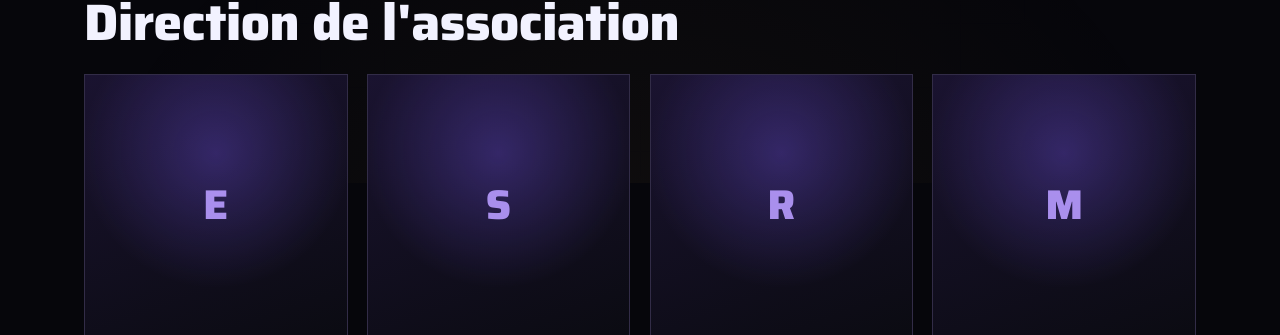
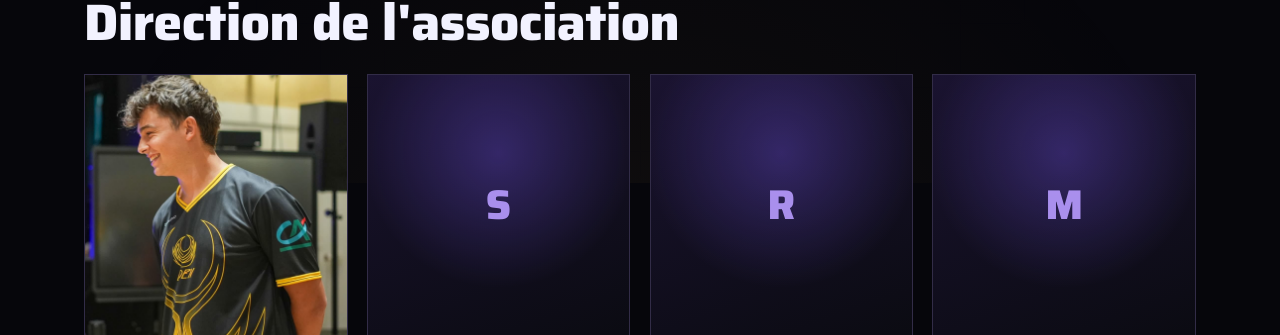
Before and after one commit to Kirito160302/eden-esport-web, a Next.js app: page /notre-equipe in a window 1280 px wide. Shown: the part 617-952 px from the top of the page. Built offline with nearby package versions, Linux system fonts and the light colour scheme; no server answers.

Commit message:
photo kirito equipe

```diff
--- a/src/app/globals.css
+++ b/src/app/globals.css
@@ -1066,3 +1066,6 @@ main section,.finale{scroll-margin-top:90px}
 /* Notre équipe — carte "poste ouvert" */
 .player-card.is-open{opacity:.62}
 .player-card.is-open .ini{color:var(--muted-2)}
+
+/* Notre équipe — photo dans l'avatar */
+.player-avatar img{position:absolute;inset:0;width:100%;height:100%;object-fit:cover;object-position:50% 20%}
--- a/src/app/notre-equipe/page.tsx
+++ b/src/app/notre-equipe/page.tsx
@@ -4,23 +4,24 @@ import { PageHero } from "@/components/ui";
 
 export const metadata: Metadata = { title: "Notre équipe" };
 
-// [nom, rôle]
-const BUREAU: [string, string][] = [
-  ["Enzo « Kirito » Gomez", "Président"],
-  ["Sébastien Kroner", "Vice-président"],
-  ["Romaric « Roro » Malapeyre", "Vice-président"],
-  ["Marie-Laure Richard", "Secrétaire"],
-  ["Poste ouvert", "Trésorier"],
+type Member = { name: string; role: string; img?: string };
+
+const BUREAU: Member[] = [
+  { name: "Enzo « Kirito » Gomez", role: "Président", img: "/team/kirito.jpg" },
+  { name: "Sébastien Kroner", role: "Vice-président" },
+  { name: "Romaric « Roro » Malapeyre", role: "Vice-président" },
+  { name: "Marie-Laure Richard", role: "Secrétaire" },
+  { name: "Poste ouvert", role: "Trésorier" },
 ];
 
-const POLES: [string, string][] = [
-  ["Luc Dinghin", "Responsable Esport"],
-  ["Raenavia", "Responsable League of Legends"],
-  ["Popy", "Responsable Valorant"],
-  ["Romaric Malapeyre", "Responsable Académie"],
-  ["Romaric Malapeyre", "Intendant Esport"],
-  ["Enzo Gomez", "Responsable Événementiel"],
-  ["Poste ouvert", "Community Manager"],
+const POLES: Member[] = [
+  { name: "Luc Dinghin", role: "Responsable Esport" },
+  { name: "Raenavia", role: "Responsable League of Legends" },
+  { name: "Popy", role: "Responsable Valorant" },
+  { name: "Romaric Malapeyre", role: "Responsable Académie" },
+  { name: "Romaric Malapeyre", role: "Intendant Esport" },
+  { name: "Enzo Gomez", role: "Responsable Événementiel", img: "/team/kirito.jpg" },
+  { name: "Poste ouvert", role: "Community Manager" },
 ];
 
 function initial(name: string): string {
@@ -29,11 +30,13 @@ function initial(name: string): string {
   return (m ? m[0] : "E").toUpperCase();
 }
 
-function Card([name, role]: [string, string], i: number) {
+function Card({ name, role, img }: Member, i: number) {
   const open = name === "Poste ouvert";
   return (
     <div className={"player-card" + (open ? " is-open" : "")} key={role + i}>
-      <div className="player-avatar"><span className="ini">{initial(name)}</span></div>
+      <div className="player-avatar">
+        {img ? <img src={img} alt={name} /> : <span className="ini">{initial(name)}</span>}
+      </div>
       <div className="pc-body">
         <div className="pseudo">{name}</div>
         <div className="name">{role}</div>
```
Also changed, not shown: public/team/kirito.jpg (added).
